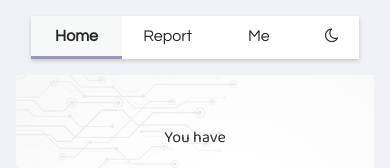
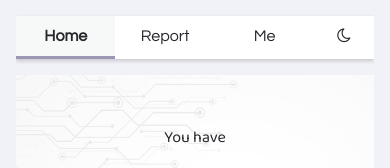
Before and after one commit to D3mzy-108/LogisticsForce, a plain HTML site: page user.html in a window 390 px wide. Shown: the top 168 px of the page. Drawn offline with nearby package versions, Linux system fonts and the light colour scheme.

Commit message:
designing the user home screen

```diff
--- a/user.html
+++ b/user.html
@@ -49,7 +49,7 @@
         <div class="col-12 col-lg-9 px-3 main" id="content">
             <div class="d-flex col-12" style="overflow-x: hidden;">
                 <div id="home" class="col-12 py-3">
-                    <header class="col-11 col-md-12 mx-auto">
+                    <header class="col-12 mx-auto">
                         <ul class="px-0 mx-0 row">
                             <li class="col text-center py-2 actv"><a href="#home" class="homeLink">Home</a></li>
                             <li class="col text-center py-2"><a href="#report" class="reportLink">Report</a></li>
```
Also changed, not shown: css/user.css (+0 -13 lines).
